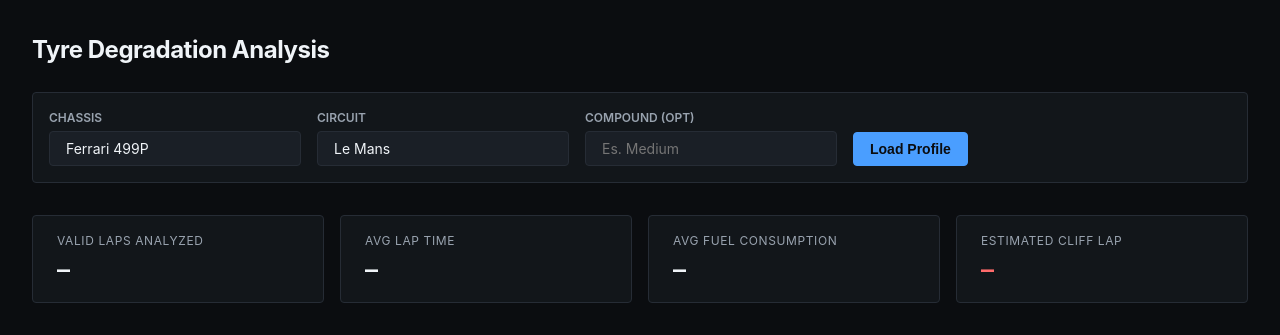
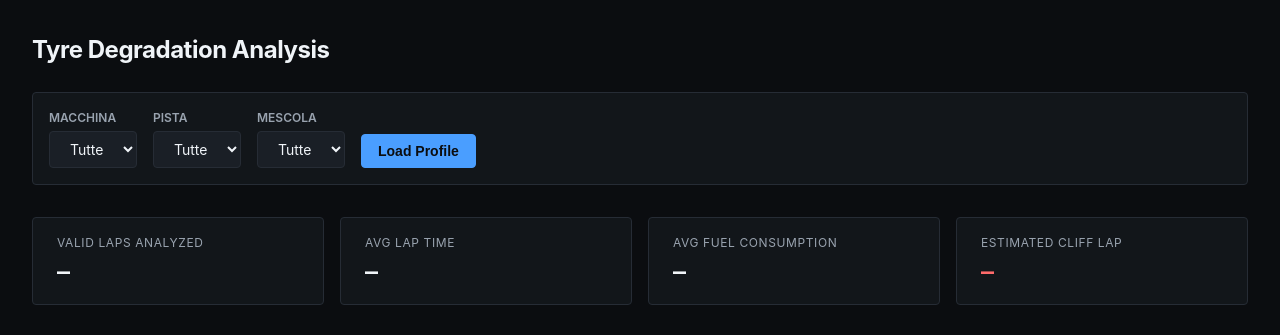
Before and after one commit to Boschi404/LMU-LarpTimes, a FastAPI app: page / in a window 1280 px wide. Shown: the part 74-409 px from the top of the page. Run offline with FastAPI, Linux system fonts and the light colour scheme; data that the repository does not hold is empty.

Commit message:
Convert filters to dropdowns populated from DB; rename Chassis->macchina

```diff
--- a/web/server.py
+++ b/web/server.py
@@ -126,6 +126,31 @@ async def set_overlay_settings(request: Request):
     with open(config_path, "w") as f:
         json.dump(existing, f, indent=2)
     return {"status": "ok", "in_game_only": existing.get("in_game_only", False)}
+
+
+# ──────────────────────────────────────────────────────────────────────────────
+# API — Filters
+# ──────────────────────────────────────────────────────────────────────────────
+
+@app.get("/api/filters/cars")
+async def get_filter_cars():
+    laps = database.get_all_laps_for_archive(include_deleted=False)
+    cars = sorted({l.get("car", "") for l in laps if l.get("car")})
+    return cars
+
+
+@app.get("/api/filters/tracks")
+async def get_filter_tracks():
+    laps = database.get_all_laps_for_archive(include_deleted=False)
+    tracks = sorted({l.get("track", "") for l in laps if l.get("track")})
+    return tracks
+
+
+@app.get("/api/filters/compounds")
+async def get_filter_compounds():
+    laps = database.get_all_laps_for_archive(include_deleted=False)
+    compounds = sorted({l.get("compound_front", "") for l in laps if l.get("compound_front")})
+    return compounds
 
 
 # ──────────────────────────────────────────────────────────────────────────────
--- a/web/static/app.js
+++ b/web/static/app.js
@@ -13,6 +13,41 @@ function showPage(name) {
     stopLapAutoRefresh();
   }
 }
+
+async function populateFilters() {
+  try {
+    const [cars, tracks, compounds] = await Promise.all([
+      fetch('/api/filters/cars').then(r => r.json()),
+      fetch('/api/filters/tracks').then(r => r.json()),
+      fetch('/api/filters/compounds').then(r => r.json()),
+    ]);
+
+    function fillSelect(id, items) {
+      const sel = document.getElementById(id);
+      if (!sel) return;
+      const current = sel.value;
+      sel.innerHTML = '<option value="">Tutte</option>';
+      items.forEach(v => {
+        const opt = document.createElement('option');
+        opt.value = v;
+        opt.textContent = v;
+        sel.appendChild(opt);
+      });
+      if (current && items.includes(current)) sel.value = current;
+    }
+
+    fillSelect('arch-car', cars);
+    fillSelect('arch-track', tracks);
+    fillSelect('arch-compound', compounds);
+    fillSelect('prof-car', cars);
+    fillSelect('prof-track', tracks);
+    fillSelect('prof-compound', compounds);
+  } catch (e) {
+    console.error('Failed to populate filters:', e);
+  }
+}
+
+populateFilters();
 
 let _overlayInGameOnly = false;
 
--- a/web/templates/index.html
+++ b/web/templates/index.html
@@ -365,16 +365,22 @@
 
     <div class="filter-bar">
       <div class="filter-group">
-        <label for="prof-car">Chassis</label>
-        <input type="text" id="prof-car" value="Ferrari 499P" placeholder="Es. Ferrari 499P"/>
+        <label for="prof-car">macchina</label>
+        <select id="prof-car">
+          <option value="">Seleziona...</option>
+        </select>
       </div>
       <div class="filter-group">
-        <label for="prof-track">Circuit</label>
-        <input type="text" id="prof-track" value="Le Mans" placeholder="Es. Le Mans"/>
+        <label for="prof-track">pista</label>
+        <select id="prof-track">
+          <option value="">Seleziona...</option>
+        </select>
       </div>
       <div class="filter-group">
-        <label for="prof-compound">Compound (Opt)</label>
-        <input type="text" id="prof-compound" placeholder="Es. Medium"/>
+        <label for="prof-compound">mescola</label>
+        <select id="prof-compound">
+          <option value="">Tutte</option>
+        </select>
       </div>
       <div class="filter-group">
         <button class="btn btn-primary" onclick="loadProfile()">Load Profile</button>
@@ -429,16 +435,22 @@
 
     <div class="filter-bar">
       <div class="filter-group">
-        <label for="arch-car">Chassis</label>
-        <input type="text" id="arch-car" placeholder="Filtra auto..."/>
+        <label for="arch-car">macchina</label>
+        <select id="arch-car">
+          <option value="">Tutte</option>
+        </select>
       </div>
       <div class="filter-group">
-        <label for="arch-track">Circuit</label>
-        <input type="text" id="arch-track" placeholder="Filtra pista..."/>
+        <label for="arch-track">pista</label>
+        <select id="arch-track">
+          <option value="">Tutte</option>
+        </select>
       </div>
       <div class="filter-group">
-        <label for="arch-compound">Compound</label>
-        <input type="text" id="arch-compound" placeholder="Filtra mescola..."/>
+        <label for="arch-compound">mescola</label>
+        <select id="arch-compound">
+          <option value="">Tutte</option>
+        </select>
       </div>
       <div class="filter-group">
         <label for="arch-deleted">Dropped Laps</label>
@@ -489,12 +501,16 @@
 
     <div class="filter-bar">
       <div class="filter-group">
-        <label for="strat-car">Chassis</label>
-        <input type="text" id="strat-car" value="Ferrari 499P" placeholder="e.g. Ferrari 499P" style="width:200px"/>
+        <label for="strat-car">macchina</label>
+        <select id="strat-car">
+          <option value="">Seleziona...</option>
+        </select>
       </div>
       <div class="filter-group">
-        <label for="strat-track">Circuit</label>
-        <input type="text" id="strat-track" value="Le Mans" placeholder="e.g. Le Mans" style="width:180px"/>
+        <label for="strat-track">pista</label>
+        <select id="strat-track">
+          <option value="">Seleziona...</option>
+        </select>
       </div>
       <div class="filter-group">
         <label for="strat-laps">Laps Rem.</label>
@@ -538,12 +554,16 @@
 
     <div class="filter-bar">
       <div class="filter-group">
-        <label for="setup-car">Chassis</label>
-        <input type="text" id="setup-car" value="Ferrari 499P" placeholder="Es. Ferrari 499P"/>
+        <label for="setup-car">macchina</label>
+        <select id="setup-car">
+          <option value="">Seleziona...</option>
+        </select>
       </div>
       <div class="filter-group">
-        <label for="setup-track">Circuit</label>
-        <input type="text" id="setup-track" value="Le Mans" placeholder="Es. Le Mans"/>
+        <label for="setup-track">pista</label>
+        <select id="setup-track">
+          <option value="">Seleziona...</option>
+        </select>
       </div>
       <div class="filter-group">
         <button class="btn btn-primary" onclick="loadSetupAdvice()">Analyze Setup</button>
```
